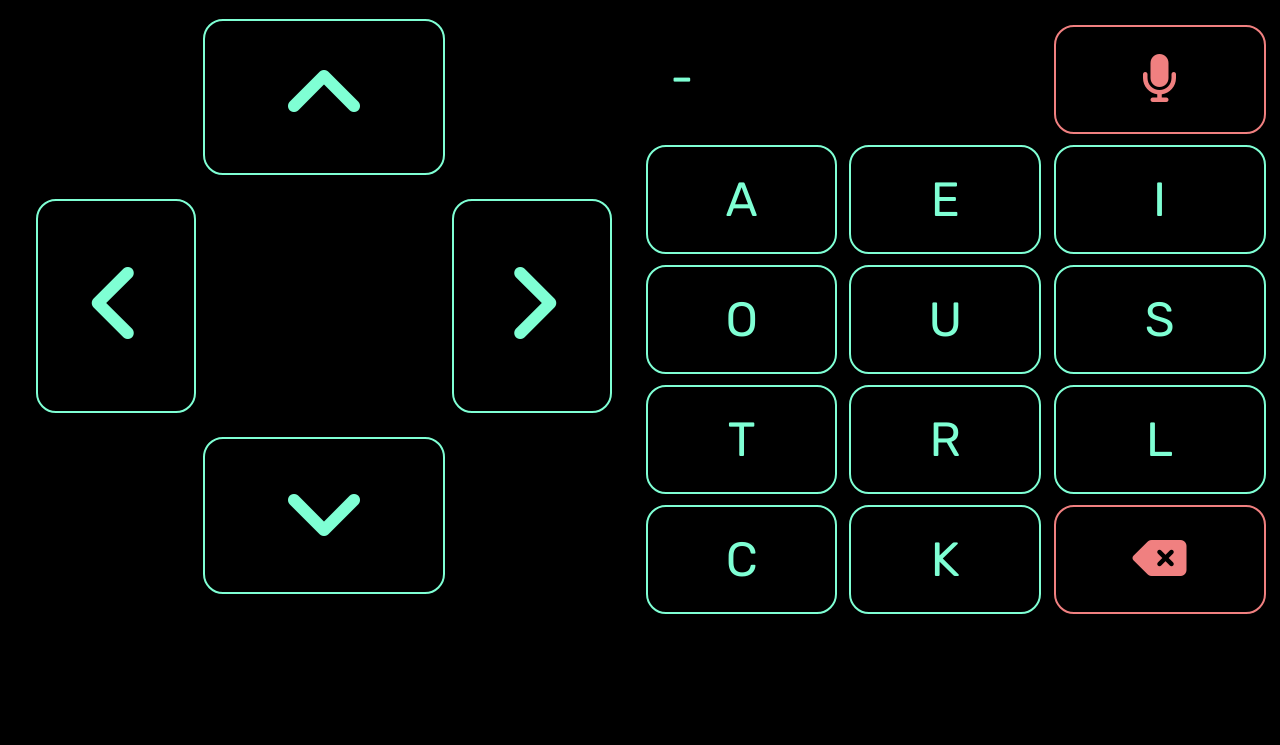
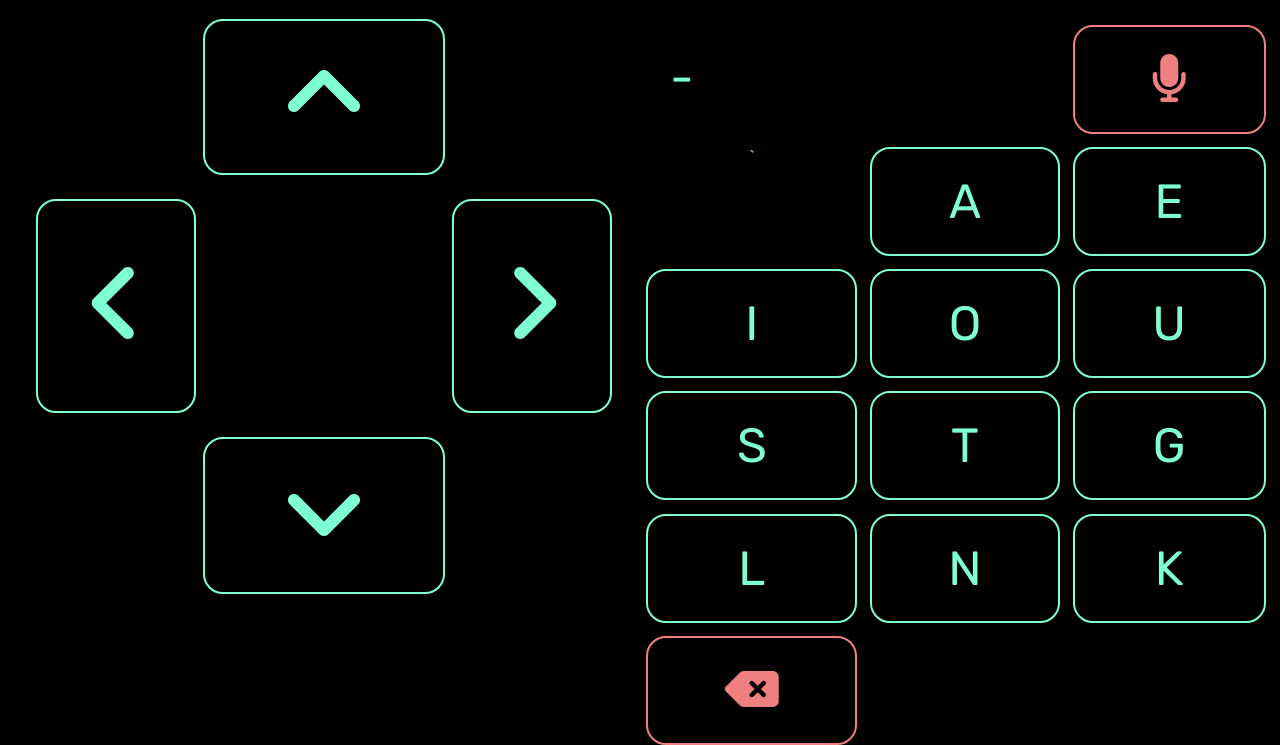
Before and after one commit to SuperAce100/eye-controlled-wheelchair-controls, a website: page express/index.html in a window 1280 px wide. Shown: the part 62-807 px from the top of the page. Drawn offline with Linux system fonts and the light colour scheme.

Commit message:
Added some more letters

```diff
--- a/express/index.html
+++ b/express/index.html
@@ -36,17 +36,20 @@
                 <div class="button accent" id="speak" onclick="speakCurrentWord()">
                     <i class="fas fa-microphone"></i>
                 </div>
-                <div class="button" id="A" onclick="registerInput(this.id)">A</div>
-                <div class="button" id="E" onclick="registerInput(this.id)">E</div>
-                <div class="button" id="I" onclick="registerInput(this.id)">I</div>
-                <div class="button" id="O" onclick="registerInput(this.id)">O</div>
-                <div class="button" id="U" onclick="registerInput(this.id)">U</div>
-                <div class="button" id="S" onclick="registerInput(this.id)">S</div>
-                <div class="button" id="T" onclick="registerInput(this.id)">T</div>
-                <div class="button" id="R" onclick="registerInput(this.id)">R</div>
-                <div class="button" id="L" onclick="registerInput(this.id)">L</div>
-                <div class="button" id="C" onclick="registerInput(this.id)">C</div>
-                <div class="button" id="K" onclick="registerInput(this.id)">K</div>
+                <!-- <div class="button scroll">
+                    <i class="fas fa-angle-right"></i>
+                </div> -->`
+                <div class="button" id="a" onclick="registerInput(this.id)">A</div>
+                <div class="button" id="e" onclick="registerInput(this.id)">E</div>
+                <div class="button" id="i" onclick="registerInput(this.id)">I</div>
+                <div class="button" id="o" onclick="registerInput(this.id)">O</div>
+                <div class="button" id="u" onclick="registerInput(this.id)">U</div>
+                <div class="button" id="s" onclick="registerInput(this.id)">S</div>
+                <div class="button" id="t" onclick="registerInput(this.id)">T</div>
+                <div class="button" id="g" onclick="registerInput(this.id)">G</div>
+                <div class="button" id="l" onclick="registerInput(this.id)">L</div>
+                <div class="button" id="n" onclick="registerInput(this.id)">N</div>
+                <div class="button" id="k" onclick="registerInput(this.id)">K</div>
                 <div class="button accent" id="delete" onclick="deleteCharacter()">
                     <i class="fas fa-backspace"></i>
                 </div>
--- a/express/scripts.js
+++ b/express/scripts.js
@@ -7,7 +7,7 @@ function say(m) {
   speechSynthesis.getVoices().forEach(function(voice) {
     console.log(voice.name, voice.default ? voice.default :'');
   });
-  msg.voice = voices[16];
+  msg.voice = voices[0];
   msg.rate = 0.8;
   window.speechSynthesis.speak(msg);
 }
--- a/express/styles.css
+++ b/express/styles.css
@@ -49,6 +49,12 @@ h1 {
     font-family:"Rubik", Lucida Grande, Verdana, sans-serif;
 }
 
+.scroll {
+    grid-row-start: 1;
+    grid-row-end: 3;
+    text-align: left;
+}
+
 .accent {
     color: lightcoral;
     border-color: lightcoral;
```
